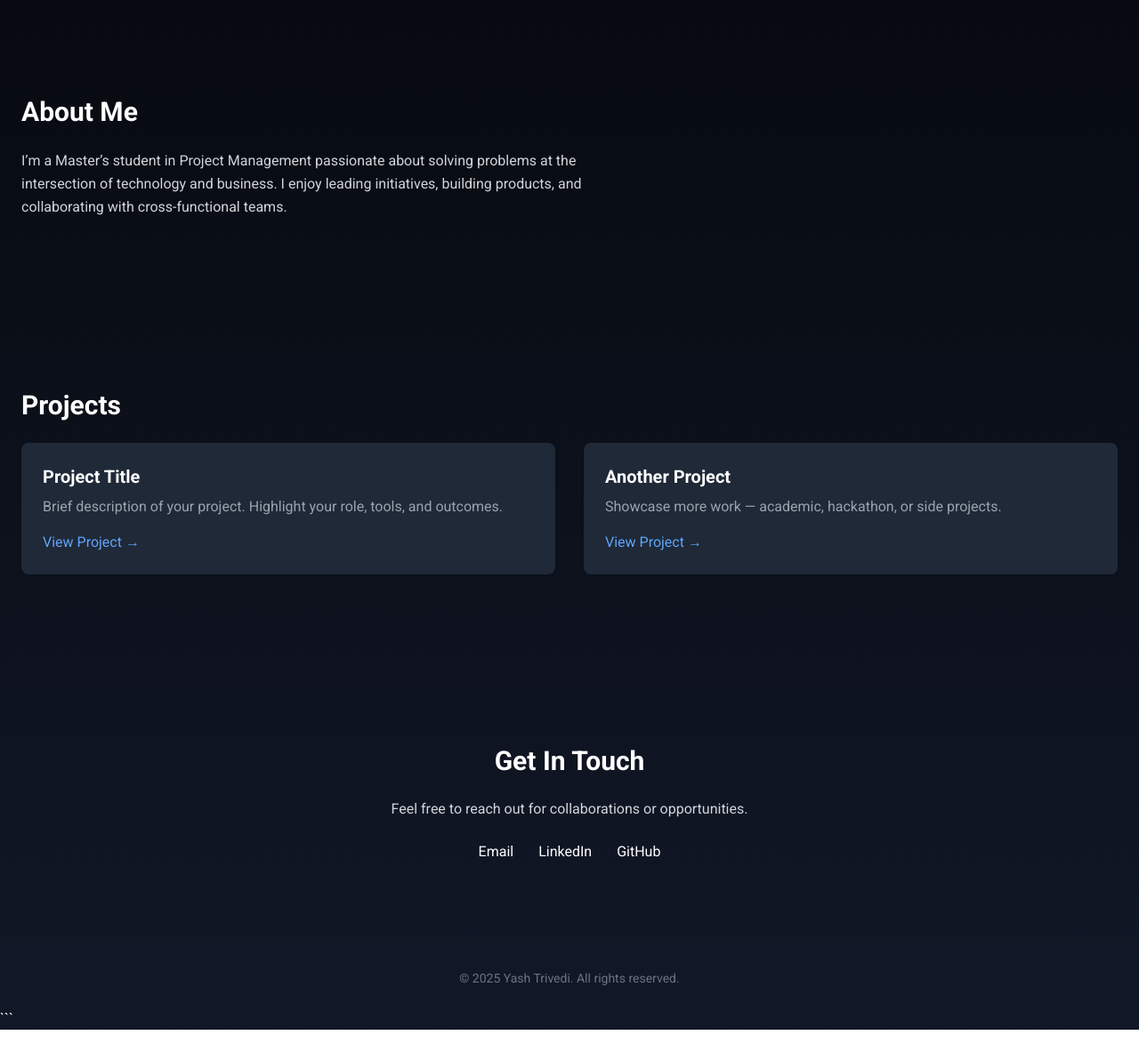
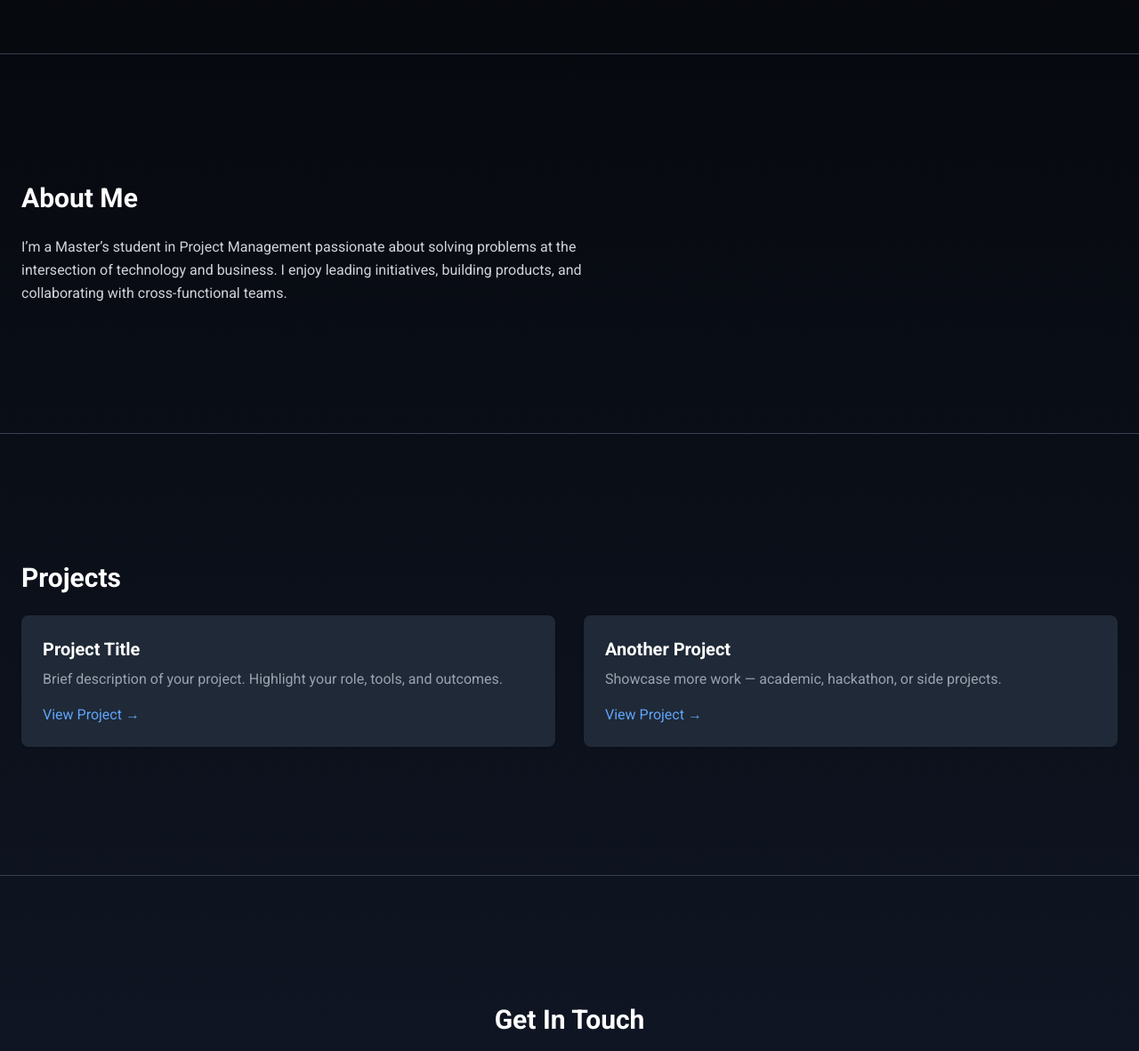
Before and after one commit to yash-trivedi-7/yash-trivedi-7.github.io, a plain HTML site: page index.html in a window 1280 px wide. Shown: the part 812-1994 px from the top of the page at 89% size. Before the commit the page ends 1970 px from the top, so only its background shows below. Drawn offline with nearby package versions, Linux system fonts and the light colour scheme.

Commit message:
Update index.html

```diff
--- a/index.html
+++ b/index.html
@@ -55,6 +55,9 @@
 <script src="https://cdn.jsdelivr.net/npm/typed.js@2.0.12"></script>
 <script src="typing cursor.js"></script>
 
+<!-- Spacer / Divider -->
+<div class="w-full border-t border-gray-700 my-12"></div>
+
   <!-- About Section -->
   <section class="container mx-auto py-24 px-6" id="about">
     <h2 class="text-3xl font-bold mb-6">About Me</h2>
@@ -63,6 +66,9 @@
       I enjoy leading initiatives, building products, and collaborating with cross-functional teams.
     </p>
   </section>
+
+  <!-- Spacer / Divider -->
+<div class="w-full border-t border-gray-700 my-12"></div>
 
   <!-- Projects Section -->
   <section class="container mx-auto py-24 px-6" id="projects">
@@ -82,6 +88,9 @@
     </div>
   </section>
 
+  <!-- Spacer / Divider -->
+<div class="w-full border-t border-gray-700 my-12"></div>
+
   <!-- Contact Section -->
   <section class="container mx-auto py-24 px-6 text-center" id="contact">
     <h2 class="text-3xl font-bold mb-6">Get In Touch</h2>
```
